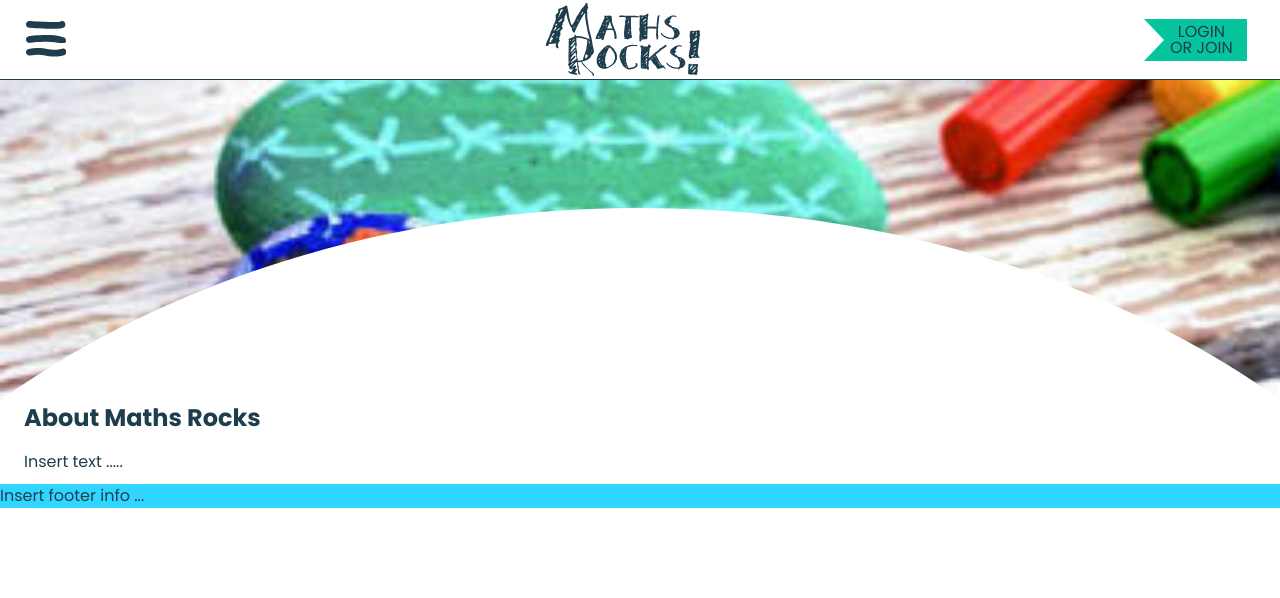
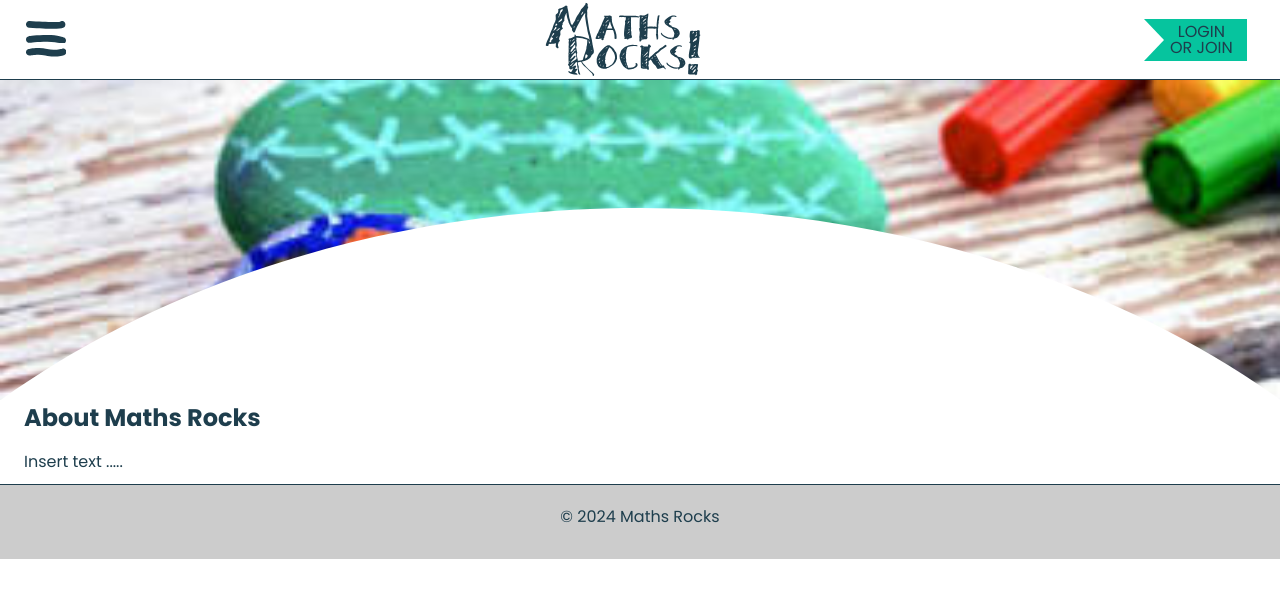
Before and after one commit to uoa-compsci399-s1-2024/capstone-project-2024-s1-team-11, a React (Vite) app in the folder client/: page /about in a window 1280 px wide. Shown: the top 598 px of the page. Built offline with nearby package versions, Linux system fonts and the light colour scheme.

Commit message:
Added in copyright to footer
I'm tidying up a few things in this branch.

```diff
--- a/client/src/components/footer/index.jsx
+++ b/client/src/components/footer/index.jsx
@@ -1,7 +1,11 @@
 import './styles.css'
 
 export default function Footer() {
+  let year = new Date().getFullYear()
+
   return (
-    <footer>Insert footer info ...</footer>
+    <footer>
+      <p>&copy; {year} Maths Rocks</p>
+    </footer>
   );
 }
--- a/client/src/components/footer/styles.css
+++ b/client/src/components/footer/styles.css
@@ -1,3 +1,6 @@
 footer {
-    background-color: var(--blue);
+    text-align: center;
+    padding: 20px;
+    border-top: 1px solid var(--text);
+    background: var(--grey);
 }
--- a/client/src/index.css
+++ b/client/src/index.css
@@ -140,10 +140,12 @@ svg {
   right: var(--border-padding);;
 }
 
-.home .section1, .home .section2{
+.home .section1, .home .section2, .home .section3 {
   position: relative;
   display: flex;
+  justify-content: center;
   align-items: center;
+  width: 100%;
   height: 50vh;
 }
 
@@ -162,6 +164,7 @@ svg {
 
 .home .section3 {
   background-color: var(--background);
+  text-align: center;
 }
 
 /* form styles */
--- a/client/src/pages/home.jsx
+++ b/client/src/pages/home.jsx
@@ -12,9 +12,9 @@ export default function HomePage() {
         <main>
         <section className='section1 side-padding'>
           <img src={mathsRocksLogo} alt="Maths Rocks logo" title="Maths Rocks" className='main-logo' />
-          <button className='floating-btn1'>Rocks</button>
-          <button className='floating-btn2'>About</button>
-          <button className='floating-btn3'>Leaderboard</button>
+          <Link to={`/rocks`}><button className='floating-btn1'>Rocks</button></Link>
+          <Link to={`/about`}><button className='floating-btn2'>About</button></Link>
+          <Link to={`/leaderboard`}><button className='floating-btn3'>Leaderboard</button></Link>
           </section>
           <section className='section2 side-padding'>
             <span className='top-curve'>
@@ -28,7 +28,7 @@ export default function HomePage() {
             </div>
           </section>
           <section className='section3'>
-            <p>Swipe through rocks</p>
+            <p>Swipe through rocks still to be completed</p>
           </section>
 
         </main>
```
